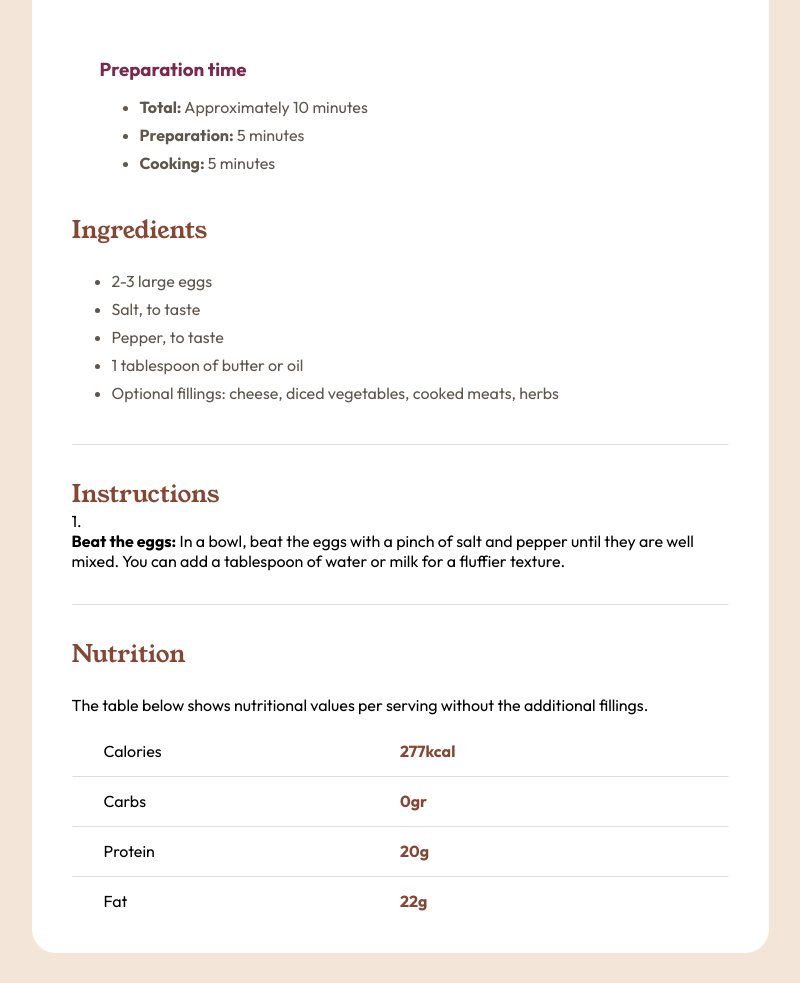
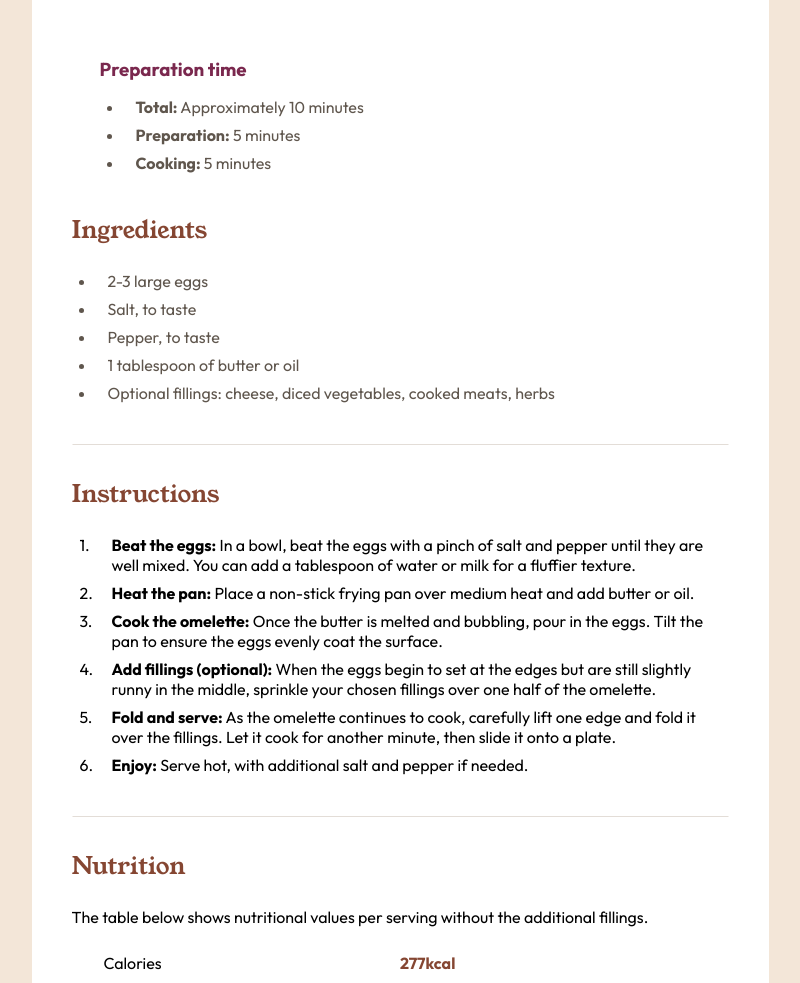
Before and after one commit to edward-frans/recipe-page-main, a plain HTML site: page index.html in a window 1280 px wide. Shown: the part 628-1611 px from the top of the page, without its empty margins (240-1040 px from the left). Drawn offline with Linux system fonts and the light colour scheme.

Commit message:
refining the desktop view
improving list view

```diff
--- a/index.html
+++ b/index.html
@@ -45,9 +45,9 @@
             Preparation time
           </h3>
           <ul>
-            <li><b>Total:</b> Approximately 10 minutes</li>
-            <li><b>Preparation:</b> 5 minutes</li>
-            <li><b>Cooking:</b> 5 minutes</li>
+            <li><span>Total:</span> Approximately 10 minutes</li>
+            <li><span>Preparation:</span> 5 minutes</li>
+            <li><span>Cooking:</span> 5 minutes</li>
           </ul>
         </div>
 
@@ -56,11 +56,11 @@
             Ingredients
           </h2>
           <ul>
-            <li>2-3 large eggs</li>
-            <li>Salt, to taste</li>
-            <li>Pepper, to taste</li>
-            <li>1 tablespoon of butter or oil</li>
-            <li>Optional fillings: cheese, diced vegetables, cooked meats, herbs</li>
+            <li><span>2-3 large eggs</span></li>
+            <li><span>Salt, to taste</span></li>
+            <li><span>Pepper, to taste</span></li>
+            <li><span>1 tablespoon of butter or oil</span></li>
+            <li><span>Optional fillings: cheese, diced vegetables, cooked meats, herbs</span></li>
           </ul>
         </div>
 
@@ -74,26 +74,29 @@
           <div class="instr">
             <div class="item-instr">
               <div class="num-item">1.</div>
-              <p><b>Beat the eggs:</b> In a bowl, beat the eggs with a pinch of salt and pepper until they are well mixed. You can
-                add a tablespoon of  water or milk for a fluffier texture.</p>
+              <p><b>Beat the eggs:</b> In a bowl, beat the eggs with a pinch of salt and pepper until they are well mixed. You can add a tablespoon of water or milk for a fluffier texture.</p>
+            </div>
+            <div class="item-instr">
+              <div class="num-item">2.</div>
+              <p><b>Heat the pan:</b> Place a non-stick frying pan over medium heat and add butter or oil.</p>
+            </div>
+            <div class="item-instr">
+              <div class="num-item">3.</div>
+              <p><b>Cook the omelette:</b> Once the butter is melted and bubbling, pour in the eggs. Tilt the pan to ensure the eggs evenly coat the surface.</p>
+            </div>
+            <div class="item-instr">
+              <div class="num-item">4.</div>
+              <p><b>Add fillings (optional):</b> When the eggs begin to set at the edges but are still slightly runny in the middle, sprinkle your chosen fillings over one half of the omelette.</p>
+            </div>
+            <div class="item-instr">
+              <div class="num-item">5.</div>
+              <p><b>Fold and serve:</b> As the omelette continues to cook, carefully lift one edge and fold it over the fillings. Let it cook for another minute, then slide it onto a plate.</p>
+            </div>
+            <div class="item-instr">
+              <div class="num-item">6.</div>
+              <p><b>Enjoy:</b> Serve hot, with additional salt and pepper if needed.</p>
             </div>
           </div>
-
-
-          <!-- <ol>
-            <li><b>Beat the eggs:</b> In a bowl, beat the eggs with a pinch of salt and pepper until they are well mixed. You can
-              add a tablespoon of water or milk for a fluffier texture.</li>
-            <li><b>Heat the pan:</b> Place a non-stick frying pan over medium heat and add butter or oil.</li>
-            <li><b>Cook the omelette:</b> Once the butter is melted and bubbling, pour in the eggs. Tilt the pan to ensure the
-              eggs
-              evenly coat the surface.</li>
-            <li><b>Add fillings (optional):</b> When the eggs begin to set at the edges but are still slightly runny in the
-              middle,
-              sprinkle your chosen fillings over one half of the omelette.</li>
-            <li><b>Fold and serve:</b> As the omelette continues to cook, carefully lift one edge and fold it over the fillings.
-              Let it cook for another minute, then slide it onto a plate.</li>
-            <li><b>Enjoy:</b> Serve hot, with additional salt and pepper if needed.</li>
-          </ol> -->
         </div>
 
 
--- a/styles/main.css
+++ b/styles/main.css
@@ -56,16 +56,16 @@ h1 {
 
 .text-preparation {
   margin-top: 60px;
-  padding: 0px 28px 0px 28px;
+  margin: 32px 28px 32px 28px;
 }
 
 .text-preparation h3 {
   color: #7a284e;
-  margin-bottom: 16px;
+  padding: 28px 0px 16px;
 }
 
 .text-preparation ul {
-  margin: 16px 40px 28px;
+  margin-left: 24px;
 }
 
 .text-preparation ul li {
@@ -73,10 +73,15 @@ h1 {
   color: #5f564d;
 }
 
+.text-preparation span {
+  font-weight: 700;
+  margin-left: 12px;
+}
+
 /* Ingredients */
 
 .text-ingredients {
-  margin: 32px 0px;
+  margin-bottom: 32px;
 }
 
 .text-ingredients h2 {
@@ -87,12 +92,16 @@ h1 {
 }
 
 .text-ingredients ul {
-  margin: 24px 40px 0px;
+  margin: 24px 0px 0px 24px;
 }
 
 .text-ingredients ul li {
   padding-bottom: 8px;
   color: #5f564d;
+}
+
+.text-ingredients span {
+  margin-left: 12px;
 }
 
 /* Instructions */
@@ -108,15 +117,20 @@ h1 {
 
 }
 
-.text-instr ol {
-  margin: 24px 40px 0px;
-  padding-left: 0;
+.instr {
+  margin-top: 24px;
 }
 
-.text-instr ol li {
-  list-style-position: outside;
+.item-instr {
+  display: flex;
+  flex-wrap: nowrap;
   padding-bottom: 8px;
-  color: #5f564d;
+}
+
+.num-item {
+  min-width: 16px;
+  margin-left: 8px;
+  margin-right: 16px;
 }
 
 /* Nutrition */
```
